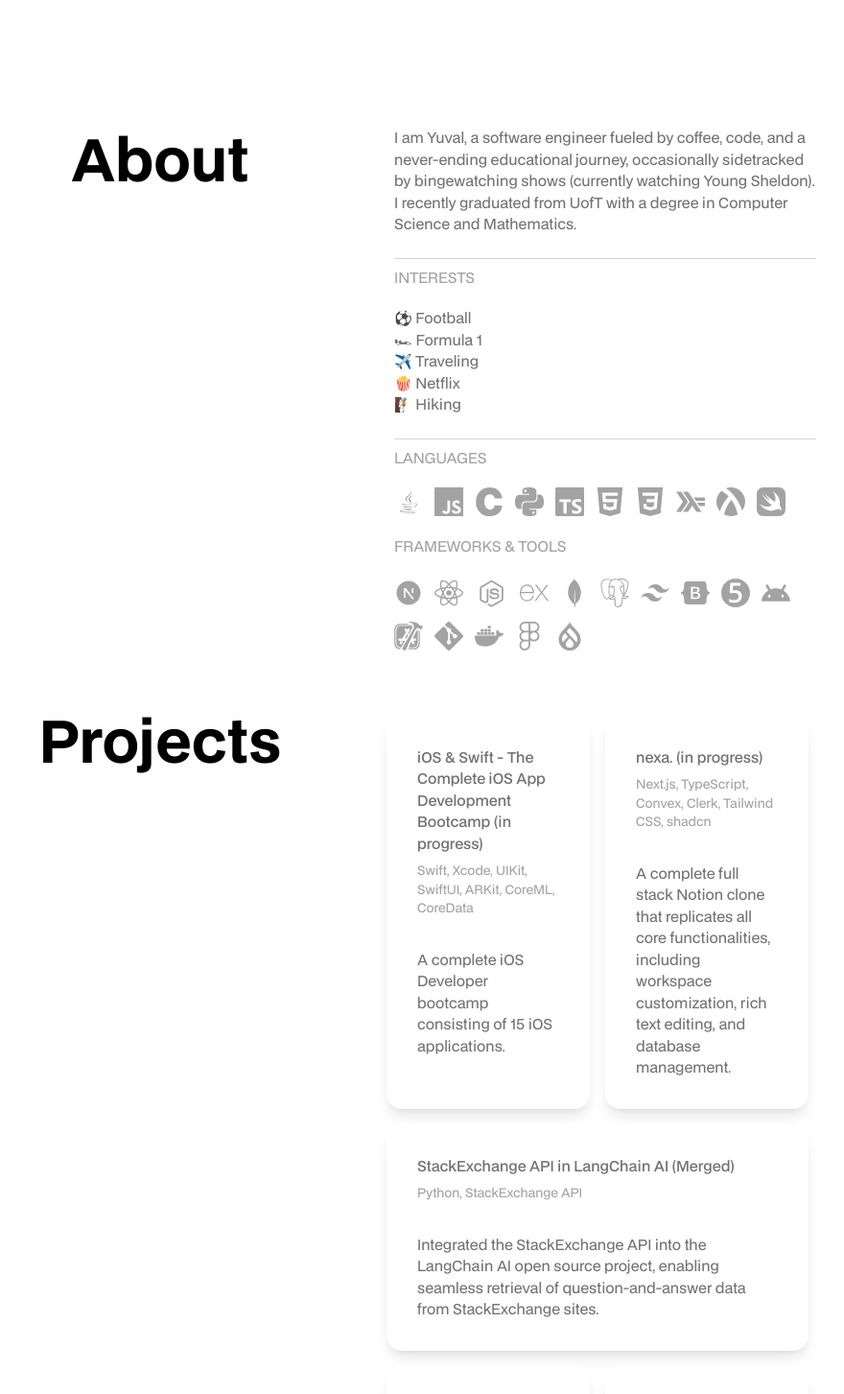
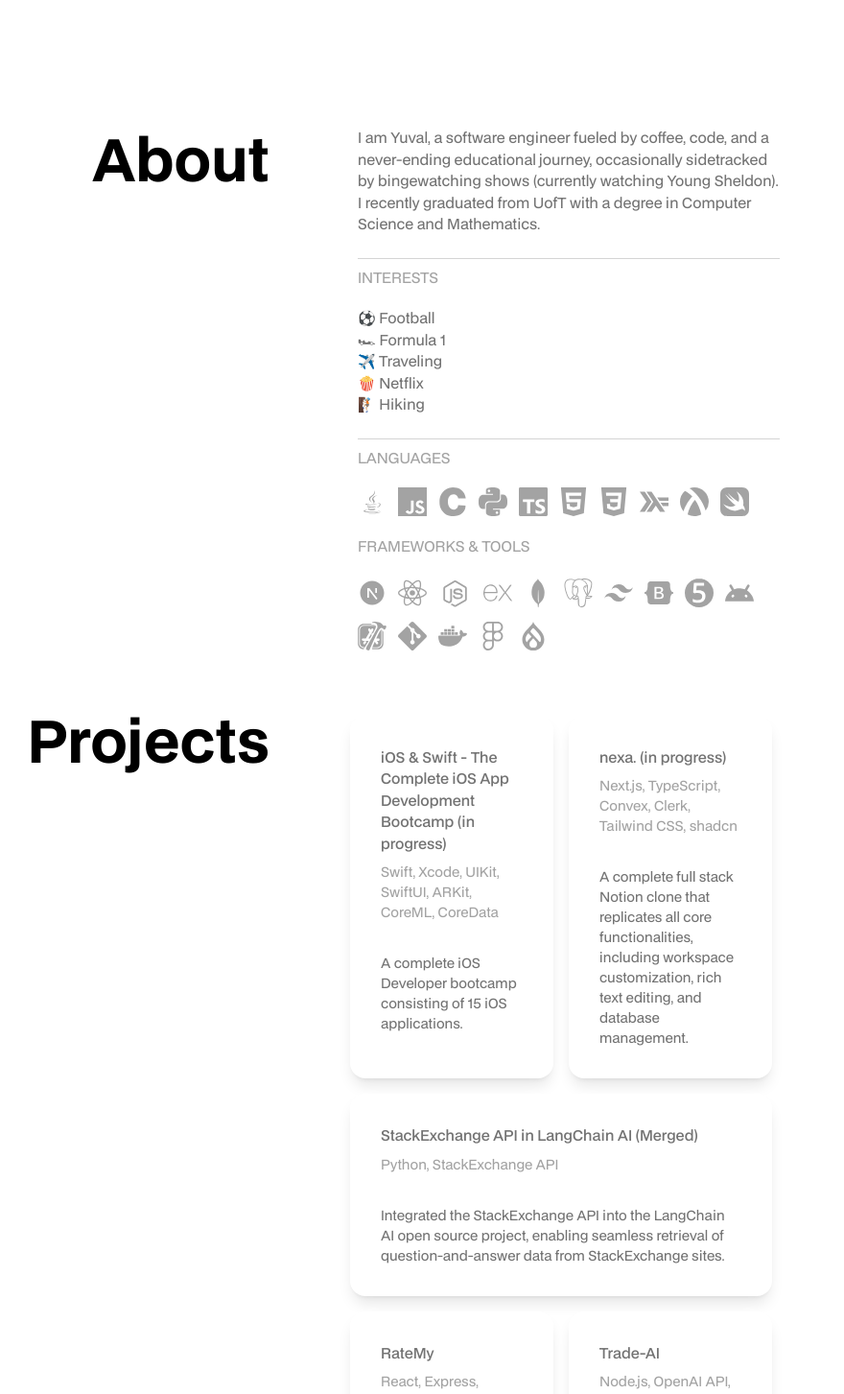
Before and after one commit to yuvalkamani/portfolio, a Next.js app: page / in a window 1280 px wide. Shown: the part 680-2133 px from the top of the page at 96% size, without its empty margins (245-1125 px from the left). Built offline with nearby package versions, Linux system fonts and the light colour scheme.

Commit message:
minor design changes

```diff
--- a/app/(pages)/_components/about.tsx
+++ b/app/(pages)/_components/about.tsx
@@ -100,7 +100,7 @@ const About = () => {
 
   return (
     <div className="w-full flex flex-col sm:flex-row flex-wrap justify-around custom-md:px-36 pb-12">
-      <div className="sm:w-1/2 sm:text-center text-left">
+      <div className="sm:w-1/3 sm:text-right text-left">
         <motion.div
           className="md:text-[60px] sm:text-[50px] text-[60px] font-bold sm:sticky sm:top-24"
           ref={ref}
--- a/app/(pages)/_components/projects.tsx
+++ b/app/(pages)/_components/projects.tsx
@@ -101,7 +101,7 @@ const Projects = () => {
 
   return (
     <div className="w-full flex flex-col sm:flex-row flex-wrap justify-around pb-12 custom-md:px-36">
-      <div className="sm:w-1/2 sm:text-center text-left">
+      <div className="sm:w-1/3 sm:text-right text-left">
         <motion.div
           className="md:text-[60px] sm:text-[50px] text-[60px] font-bold sm:sticky sm:top-24"
           ref={ref}
--- a/components/ui/card-hover-effect.tsx
+++ b/components/ui/card-hover-effect.tsx
@@ -107,7 +107,7 @@ export const CardDescription = ({
   return (
     <p
       className={cn(
-        "mt-8 text-neutral-500 dark:text-neutral-300 text-[15px]",
+        "mt-8 text-neutral-500 dark:text-neutral-300 text-[14px]",
         className
       )}
     >
@@ -124,7 +124,7 @@ export const CardTechnologies = ({
   children: React.ReactNode;
 }) => {
   return (
-    <div className={cn("mt-2 text-[13px] text-neutral-400", className)}>
+    <div className={cn("mt-2 text-[14px] text-neutral-400", className)}>
       {children}
     </div>
   );
```
